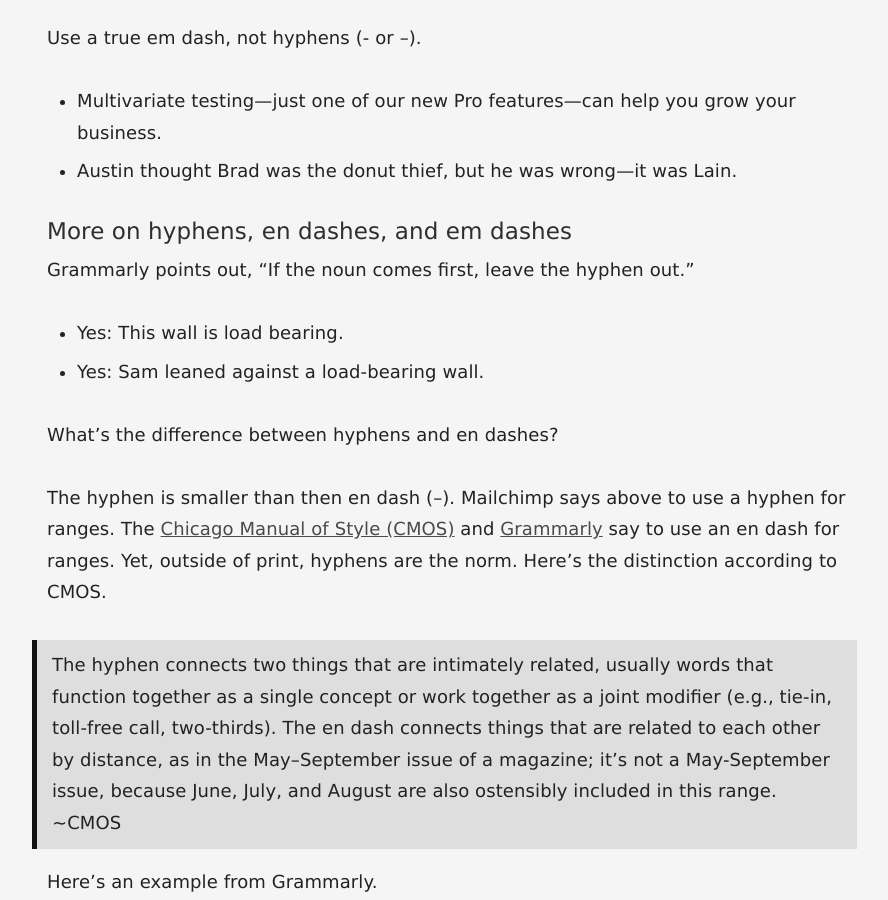
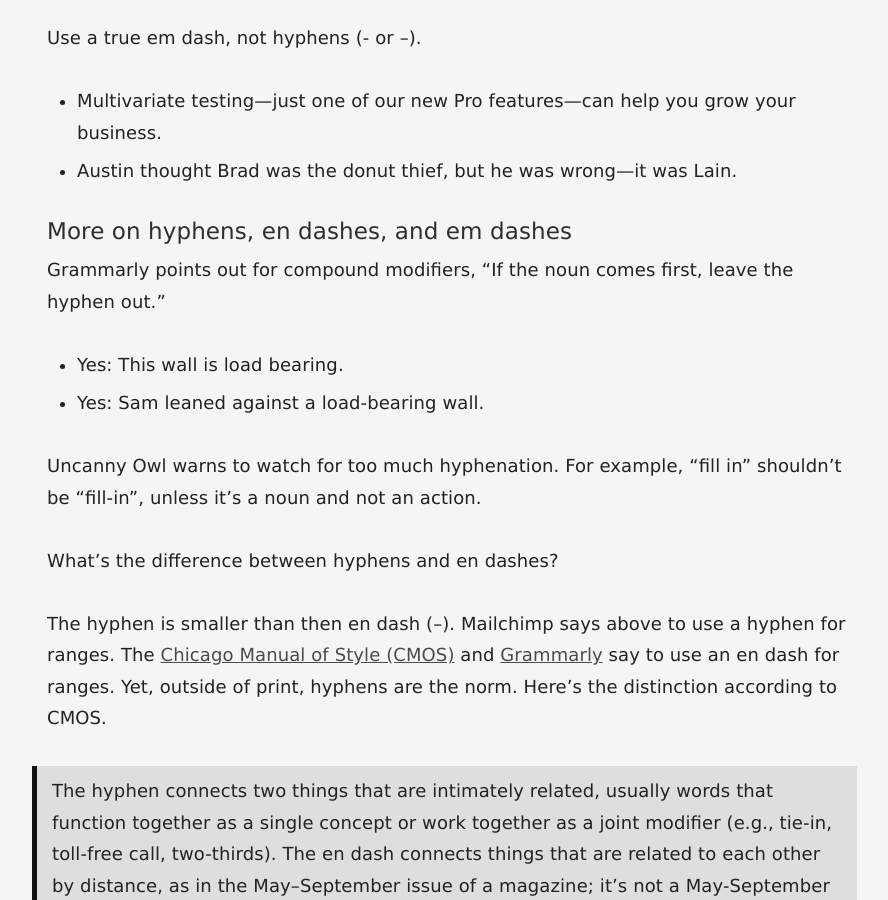
Before and after one commit to marklchaves/cme-dev-style-guide, a Jekyll site: the page built from _docs/basics/04-grammar-and-mechanics.html.md, in a window 1280 px wide and 900 px high, scrolled down 8364 px. Shown: the whole window, without its empty margins (343-1231 px from the left). Built offline with Jekyll 4.4.1, drawn with Linux system fonts in a browser that asks for light colours.

Commit message:
Updated '_docs/basics/04-grammar-and-mechanics.html.md' via CloudCannon

```diff
--- a/_docs/basics/04-grammar-and-mechanics.html.md
+++ b/_docs/basics/04-grammar-and-mechanics.html.md
@@ -224,10 +224,12 @@ Use a true em dash, not hyphens (- or --).
 
 #### More on hyphens, en dashes, and em dashes
 
-Grammarly points out, "If the noun comes first, leave the hyphen out."
+Grammarly points out for compound modifiers, "If the noun comes first, leave the hyphen out."
 
 - Yes: This wall is load bearing.
 - Yes: Sam leaned against a load-bearing wall.
+
+Uncanny Owl warns to watch for too much hyphenation. For example, “fill in” shouldn’t be “fill-in”, unless it's a noun and not an action.
 
 What's the difference between hyphens and en dashes?
 
```
